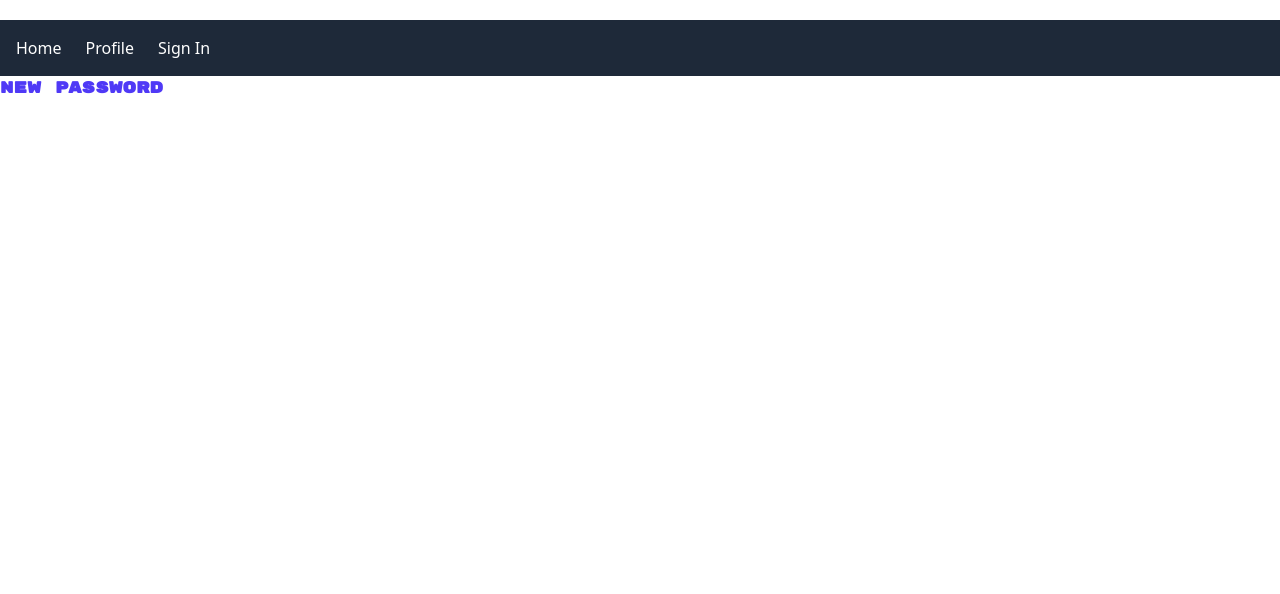
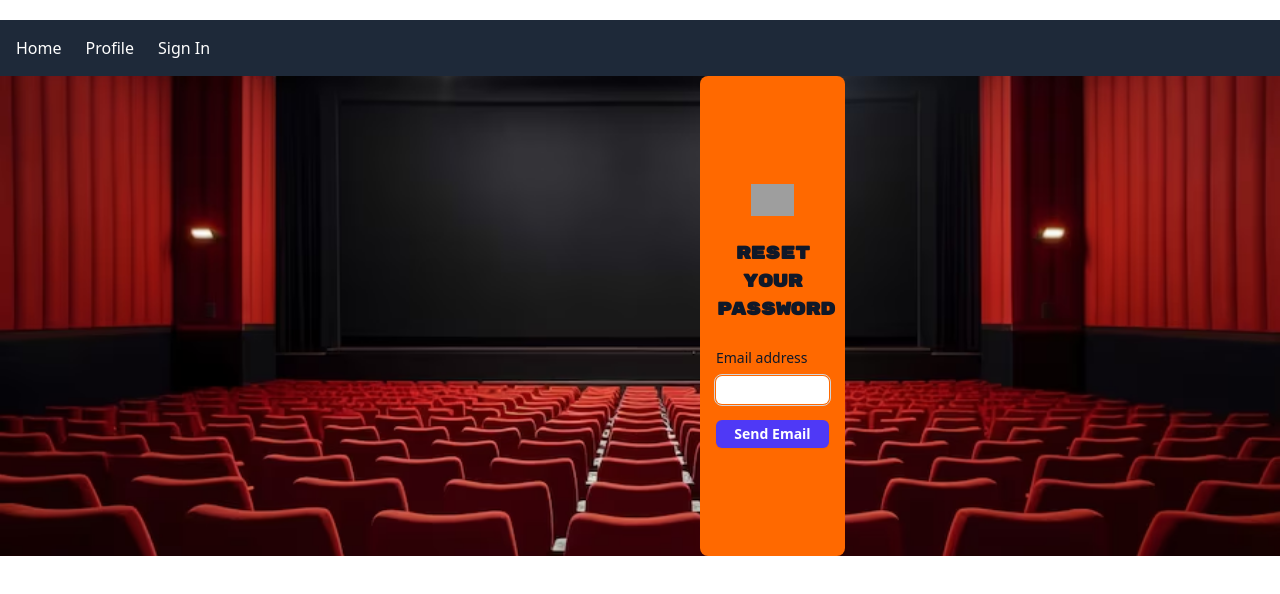
Before and after one commit to revengelmfao/MovieSquad, a React (Vite) app in the folder client/: page /forgotpassword in a window 1280 px wide. Shown: the top 594 px of the page. Built offline with nearby package versions, Linux system fonts and the light colour scheme; grey boxes are pictures that could not be loaded.

Commit message:
updated profile page, signup, forgotpassword skeleton page, image uploader

```diff
--- a/client/src/components/EditProfile.tsx
+++ b/client/src/components/EditProfile.tsx
@@ -64,7 +64,7 @@ const handleDelete = (e: FormEvent) => {
 
 return (
 
-    <div className="min-h-screen bg-gray-100 p-6 flex flex-col items-center">
+    <div className="min-w-screen min-h-screen bg-gray-100 p-6 flex flex-col items-center bg-gradient-to-r from-orange-400 to-red-600">
      <h1 className="text-3xl font-bold text-gray-800 mb-4">Profile Details</h1>
 
      <div className="w-full max-w-xl bg-white rounded-2xl shadow-md p-6 mb-6">
--- a/client/src/components/ForgotPassword.tsx
+++ b/client/src/components/ForgotPassword.tsx
@@ -1,13 +1,65 @@
 
-
+//NEEDS FUNCTIONALITY
 
 const ForgotPassword: React.FC = () => {
 
 
 
     return (
-        <div className="font-semibold text-indigo-600 hover:text-indigo-500">
-        <h1>New Password</h1>
+
+
+        <div
+            className="min-w-screen flex flex-col bg-cover bg-center"
+            style={{ backgroundImage: 'url(/images/backgroundimg.avif)' }}
+        >
+        <div style={{marginLeft: 700}}>
+        <div
+
+      >
+                <div className="bg-orange-500 rounded-lg flex min-h-[60vh] flex-1 flex-col justify-center px-4 py-6 lg:px-4 w-full md:w-1/2 lg:w-1/3 xl:w-1/4">
+                    <div className="sm:mx-auto sm:w-full sm:max-w-sm">
+                        <img
+                            alt="Your Company"
+                            src="https://tailwindcss.com/plus-assets/img/logos/mark.svg?color=indigo&shade=600"
+                            className="mx-auto h-8 w-auto"
+                        />
+                        <h2 className="mt-6 text-center text-lg font-bold tracking-tight text-gray-900">
+                            Reset Your Password
+                        </h2>
+
+                    <div className="mt-6 sm:mx-auto sm:w-full sm:max-w-sm">
+                        <form action="#" method="POST" className="space-y-4">
+                            <div>
+                                <label htmlFor="email" className="block text-sm font-medium text-gray-900">
+                                    Email address
+                                </label>
+                                <div className="mt-2">
+                                    <input
+                                        id="email"
+                                        name="email"
+                                        type="email"
+                                        required
+                                        autoComplete="email"
+                                        className="block w-full rounded-md bg-white px-3 py-1 text-base text-gray-900 outline-1 outline-offset-1 outline-gray-300 placeholder:text-gray-400 focus:outline-2 focus:outline-indigo-600 sm:text-sm"
+                                    />
+                                </div>
+                            </div>
+
+                            <div>
+                                <button
+                                    type="submit"
+                                    className="flex w-full justify-center rounded-md bg-indigo-600 px-3 py-1 text-sm font-semibold text-white shadow-xs hover:bg-indigo-500 focus-visible:outline-2 focus-visible:outline-indigo-600"
+                                >
+                                    Send Email
+                                </button>
+                            </div>
+                        </form>
+
+                    </div>
+                </div>
+            </div>
+      </div>
+        </div>
         </div>
 
 );
--- a/client/src/components/ImageUploader.tsx
+++ b/client/src/components/ImageUploader.tsx
@@ -1,15 +1,78 @@
+import { useState, useRef } from "react";
+import DefaultImage from "../assets/blueavatar.jpg";
+import EditIcon from "../assets/editicon.svg";
+
+const ImageUploader = () => {
+
+  const [avatarURL, setAvatarURL] = useState(DefaultImage);
+
+  const fileUploadRef = useRef()
+
+  const handleImageUpload = (event: { preventDefault: () => void; }) => {
+    event.preventDefault();
+    fileUploadRef.current.click();
+
+  }
+
+  const uploadImageDisplay = async () => {
+    try {
+    const uploadFile = fileUploadRef.current.files[0];
+    const formData = new FormData();
+
+    formData.append("file", uploadFile);
 
 
+    //const cachedURL = URL.createObjectURL(uploadFile);
+    //setAvatarURL(cachedURL);
 
-const ImageUploader: React.FC = () => {
+    const response = await fetch("https://api.escuelajs.co/api/v1/files/upload", {
+      method: "post",
+      body: formData
+    });
 
+    if (response.status === 201) {
+      const data = await response.json();
+    setAvatarURL(data?.location);
+    }
+
+  } catch (error) {
+    console.error(error);
+    setAvatarURL(DefaultImage);
+  }
+  }
 
   return (
 
     <div style={{marginLeft: 150, marginTop: 20} }>
-    <div className="min-h-10 w-40 bg-gray-100 p-6 flex flex-col items-center">
-    <h1 >Image Uploader</h1>
+    <div className="min-h-10 w-40 rounded-full">
+
+    <img src={avatarURL}
+          alt="Avatar"
+          className="min-h-10 w-40 rounded-full">
+    </img>
     </div>
+
+      <form id="form" encType="'multipart/form-data">
+      <button
+        type="submit"
+        onClick={handleImageUpload}
+        className="flex-center absolute top-100 right-200 h-9 w-9 ronded-full">
+
+        <img
+        src={EditIcon}
+        alt="Edit"
+        className="object-cover"
+        ></img>
+      </button>
+        <input
+          type="file"
+          id="file"
+          ref={fileUploadRef}
+          hidden
+          onChange={uploadImageDisplay}>
+
+        </input>
+      </form>
     </div>
   );
 };
--- a/client/src/components/Profile.tsx
+++ b/client/src/components/Profile.tsx
@@ -72,9 +72,9 @@ const   Profile: React.FC = () => {
       <p style={{ fontStyle: 'italic' }}>Set your preffered display name and other personal settings.</p>
 
 
-
+      <div>
       <ImageUploader/>
-
+      </div>
 
       <div className="flex flex-wrap justify-center gap-4 mb-8 px-4">
       {userProfile.map((user) => (
--- a/client/src/components/SignIn.tsx
+++ b/client/src/components/SignIn.tsx
@@ -2,7 +2,9 @@ import { Link } from "react-router-dom"
 
 const SignIn: React.FC = () => {
     return (
-      <div>
+      <div
+
+      >
                 <div className="bg-orange-500 rounded-lg flex min-h-[60vh] flex-1 flex-col justify-center px-4 py-6 lg:px-4 w-full md:w-1/2 lg:w-1/3 xl:w-1/4">
                     <div className="sm:mx-auto sm:w-full sm:max-w-sm">
                         <img
--- a/client/src/components/SignUp.tsx
+++ b/client/src/components/SignUp.tsx
@@ -1,13 +1,80 @@
+import { Link } from "react-router-dom"
+
 const SignUp: React.FC = () => {
+    return (
+      <div
 
+      >
+                <div className="bg-orange-500 rounded-lg flex min-h-[60vh] flex-1 flex-col justify-center px-4 py-6 lg:px-4 w-full md:w-1/2 lg:w-1/3 xl:w-1/4">
+                    <div className="sm:mx-auto sm:w-full sm:max-w-sm">
+                        <img
+                            alt="Your Company"
+                            src="https://tailwindcss.com/plus-assets/img/logos/mark.svg?color=indigo&shade=600"
+                            className="mx-auto h-8 w-auto"
+                        />
+                        <h2 className="mt-6 text-center text-lg font-bold tracking-tight text-gray-900">
+                            Sign Up
+                        </h2>
 
+                    <div className="mt-6 sm:mx-auto sm:w-full sm:max-w-sm">
+                        <form action="#" method="POST" className="space-y-4">
+                            <div>
+                                <label htmlFor="email" className="block text-sm font-medium text-gray-900">
+                                    Email Address
+                                </label>
+                                <div className="mt-2">
+                                    <input
+                                        id="email"
+                                        name="email"
+                                        type="email"
+                                        required
+                                        autoComplete="email"
+                                        className="block w-full rounded-md bg-white px-3 py-1 text-base text-gray-900 outline-1 outline-offset-1 outline-gray-300 placeholder:text-gray-400 focus:outline-2 focus:outline-indigo-600 sm:text-sm"
+                                    />
+                                </div>
+                            </div>
 
-    return (
-        <div className="font-semibold text-indigo-600 hover:text-indigo-500">
-        <h1>Sign Up</h1>
-        </div>
+                            <div>
+                                <div className="flex items-center justify-between">
+                                    <label htmlFor="password" className="block text-sm font-medium text-gray-900">
+                                        Choose a Password
+                                    </label>
 
-);
-};
+                                </div>
+                                <div className="mt-2">
+                                    <input
+                                        id="password"
+                                        name="password"
+                                        type="password"
+                                        required
+                                        autoComplete="current-password"
+                                        className="block w-full rounded-md bg-white px-3 py-1 text-base text-gray-900 outline-1 outline-offset-1 outline-gray-300 placeholder:text-gray-400 focus:outline-2 focus:outline-indigo-600 sm:text-sm"
+                                    />
+                                </div>
+                            </div>
 
-export default SignUp;
+                            <div>
+                                <button
+                                    type="submit"
+                                    className="flex w-full justify-center rounded-md bg-indigo-600 px-3 py-1 text-sm font-semibold text-white shadow-xs hover:bg-indigo-500 focus-visible:outline-2 focus-visible:outline-indigo-600"
+                                >
+                                   Accept & Continue
+                                </button>
+                            </div>
+                        </form>
+
+                        <p className="mt-6 text-center text-sm text-gray-500">
+                            Need Help?{' '}
+                            <Link to="/"></Link>
+                           <p>Are you trying to sign in?
+                           <br />The email address that you entered was not found.
+                           <br />Double-check your email address.</p>
+                        </p>
+                    </div>
+                </div>
+            </div>
+      </div>
+    );
+  };
+
+  export default SignUp;
```
Also changed, not shown: client/src/assets/blueavatar.jpg (renamed from client/public/images/blueavatar.jpg), client/src/assets/uploadinganimation.gif (added).
